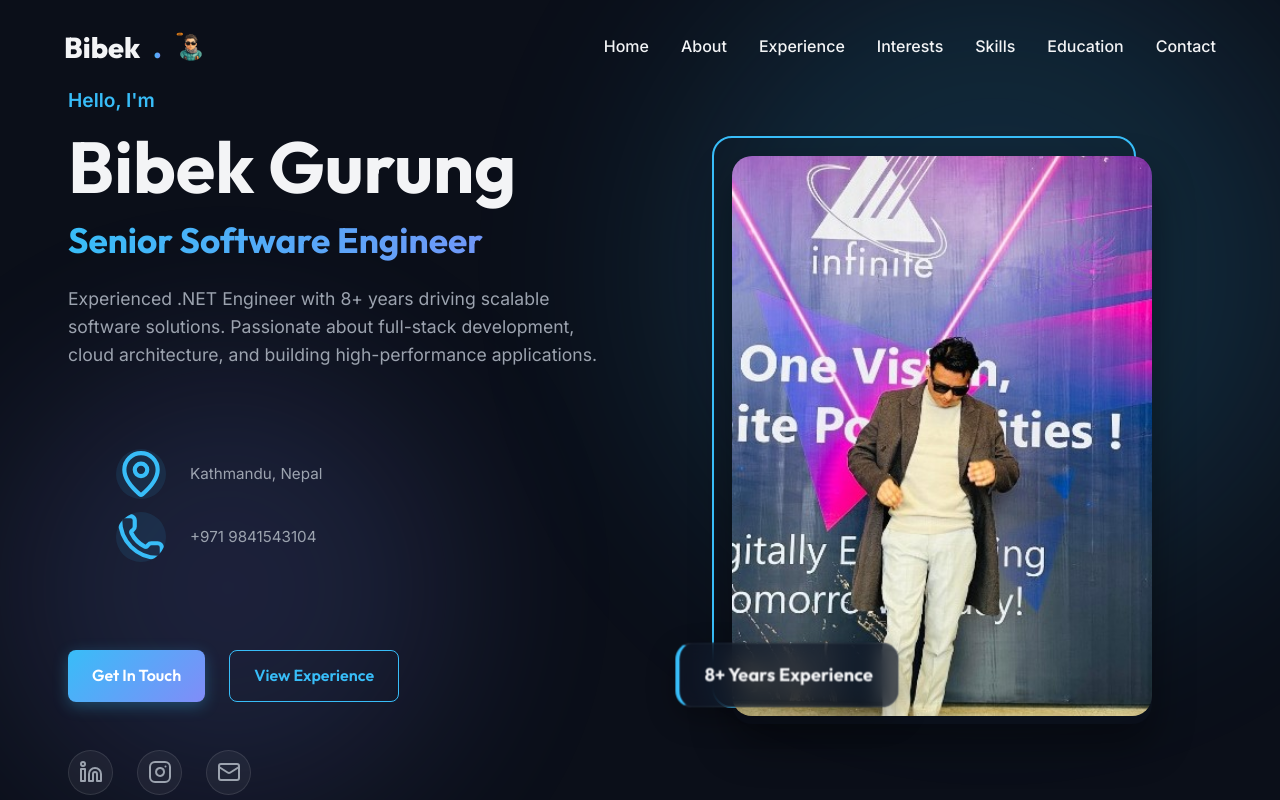
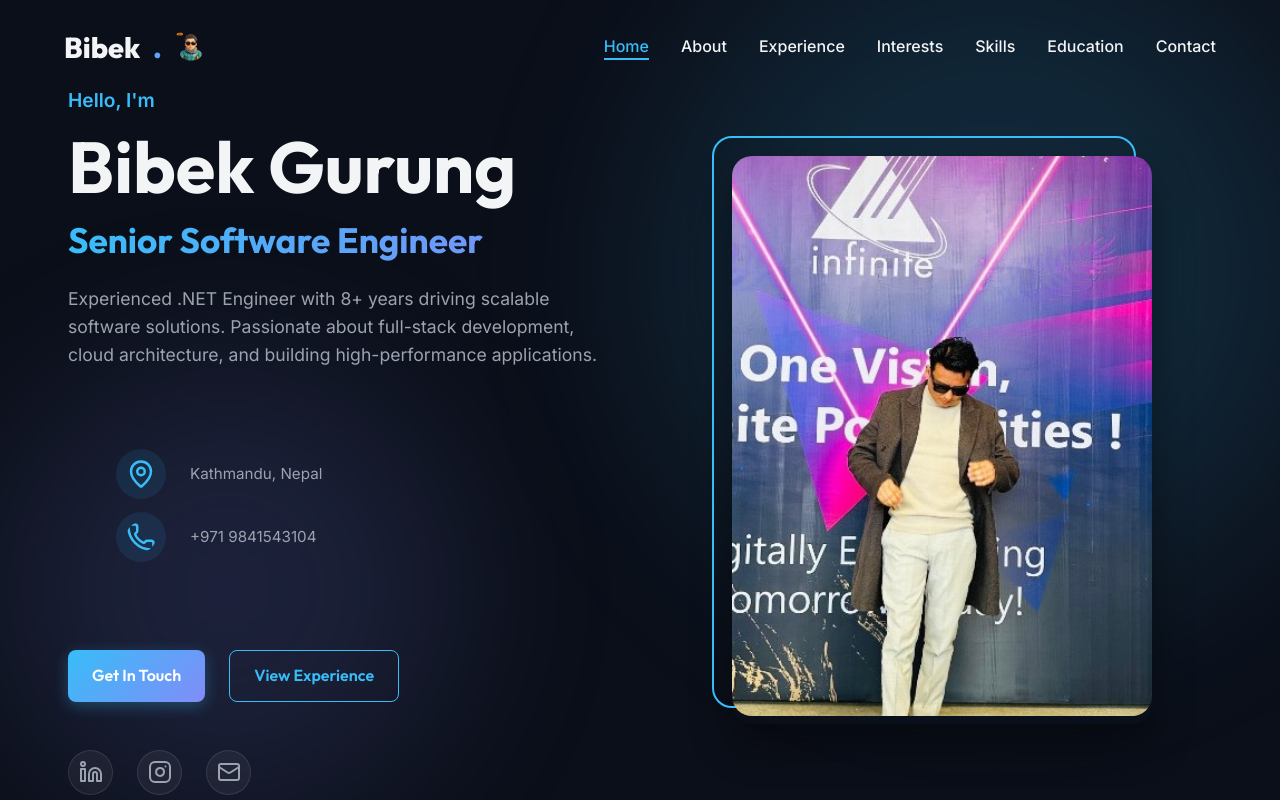
Before and after one commit to grgbibek/PersonalWebsite, a React (Vite) app: page / in a window 1280 px wide. Shown: the top 800 px of the page. Built offline with nearby package versions, Linux system fonts and the light colour scheme.

Commit message:
design upgrades

```diff
--- a/src/components/Contact/Contact.css
+++ b/src/components/Contact/Contact.css
@@ -34,6 +34,7 @@
 }
 
 .info-icon {
+  padding: 10px;
   width: 50px;
   height: 50px;
   background: rgba(56, 189, 248, 0.1);
@@ -160,8 +161,13 @@
 }
 
 @keyframes spin {
-  from { transform: rotate(0deg); }
-  to { transform: rotate(360deg); }
+  from {
+    transform: rotate(0deg);
+  }
+
+  to {
+    transform: rotate(360deg);
+  }
 }
 
 @media (max-width: 992px) {
@@ -172,13 +178,17 @@
 }
 
 @media (max-width: 768px) {
-  .contact-info, .contact-form {
+
+  .contact-info,
+  .contact-form {
     padding: 2.5rem 1.5rem;
   }
 }
 
 @media (max-width: 480px) {
-  .contact-info, .contact-form {
+
+  .contact-info,
+  .contact-form {
     padding: 2rem 1.25rem;
   }
 
--- a/src/components/Hero/Hero.css
+++ b/src/components/Hero/Hero.css
@@ -129,23 +129,7 @@
   z-index: 1;
 }
 
-.floating-badge {
-  position: absolute;
-  bottom: 40px;
-  left: -30px;
-  padding: 1rem 1.5rem;
-  z-index: 5;
-  border-left: 4px solid var(--primary-color);
-  animation: float 6s infinite ease-in-out;
-  box-shadow: 0 10px 30px rgba(0, 0, 0, 0.3);
-}
 
-.badge-text {
-  font-weight: 700;
-  color: var(--text-primary);
-  font-family: 'Outfit', sans-serif;
-  font-size: 1.1rem;
-}
 
 @media (max-width: 992px) {
   .hero-container {
@@ -202,14 +186,4 @@
     max-width: 350px;
     margin: 0 auto;
   }
-
-  .floating-badge {
-    left: -10px;
-    bottom: -20px;
-    padding: 0.8rem 1.2rem;
-  }
-
-  .badge-text {
-    font-size: 0.95rem;
-  }
 }
--- a/src/components/Hero/Hero.jsx
+++ b/src/components/Hero/Hero.jsx
@@ -118,9 +118,7 @@ const Hero = () => {
                 transition={{ duration: 0.8 }}
               />
             </AnimatePresence>
-            <div className="floating-badge glass-panel">
-              <span className="badge-text">8+ Years Experience</span>
-            </div>
+
           </div>
         </motion.div>
       </div>
--- a/src/components/Navbar/Navbar.css
+++ b/src/components/Navbar/Navbar.css
@@ -68,11 +68,13 @@
   transition: width var(--transition-speed) ease;
 }
 
-.nav-link:hover {
+.nav-link:hover,
+.nav-link.active {
   color: var(--primary-color);
 }
 
-.nav-link:hover::after {
+.nav-link:hover::after,
+.nav-link.active::after {
   width: 100%;
 }
 
--- a/src/components/Navbar/Navbar.jsx
+++ b/src/components/Navbar/Navbar.jsx
@@ -6,12 +6,37 @@ import './Navbar.css';
 const Navbar = () => {
   const [scrolled, setScrolled] = useState(false);
   const [menuOpen, setMenuOpen] = useState(false);
+  const [activeSection, setActiveSection] = useState('home');
 
   useEffect(() => {
     const handleScroll = () => {
       setScrolled(window.scrollY > 50);
     };
     window.addEventListener('scroll', handleScroll);
+    return () => window.removeEventListener('scroll', handleScroll);
+  }, []);
+
+  useEffect(() => {
+    const sectionIds = ['home', 'about', 'experience', 'interests', 'skills', 'education', 'contact'];
+    const navHeight = 80;
+
+    const handleScroll = () => {
+      const scrollY = window.scrollY;
+      let current = sectionIds[0];
+
+      sectionIds.forEach((id) => {
+        const el = document.getElementById(id);
+        if (!el) return;
+        if (el.offsetTop - navHeight - 10 <= scrollY) {
+          current = id;
+        }
+      });
+
+      setActiveSection(current);
+    };
+
+    window.addEventListener('scroll', handleScroll, { passive: true });
+    handleScroll(); // set on mount
     return () => window.removeEventListener('scroll', handleScroll);
   }, []);
 
@@ -44,7 +69,7 @@ const Navbar = () => {
               >
                 <a
                   href={link.href}
-                  className="nav-link"
+                  className={`nav-link${activeSection === link.href.replace('#', '') ? ' active' : ''}`}
                   onClick={() => setMenuOpen(false)}
                 >
                   {link.name}
```
